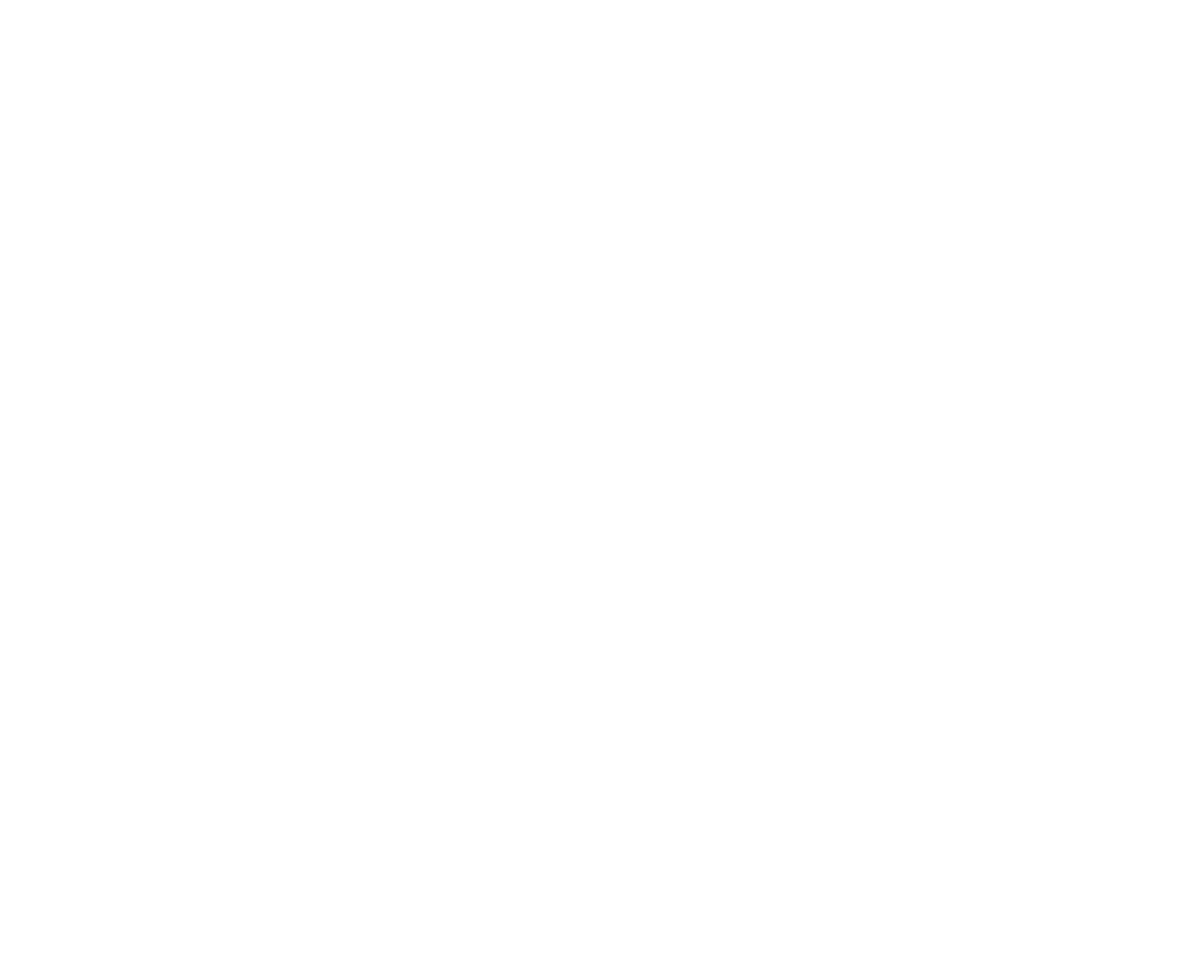
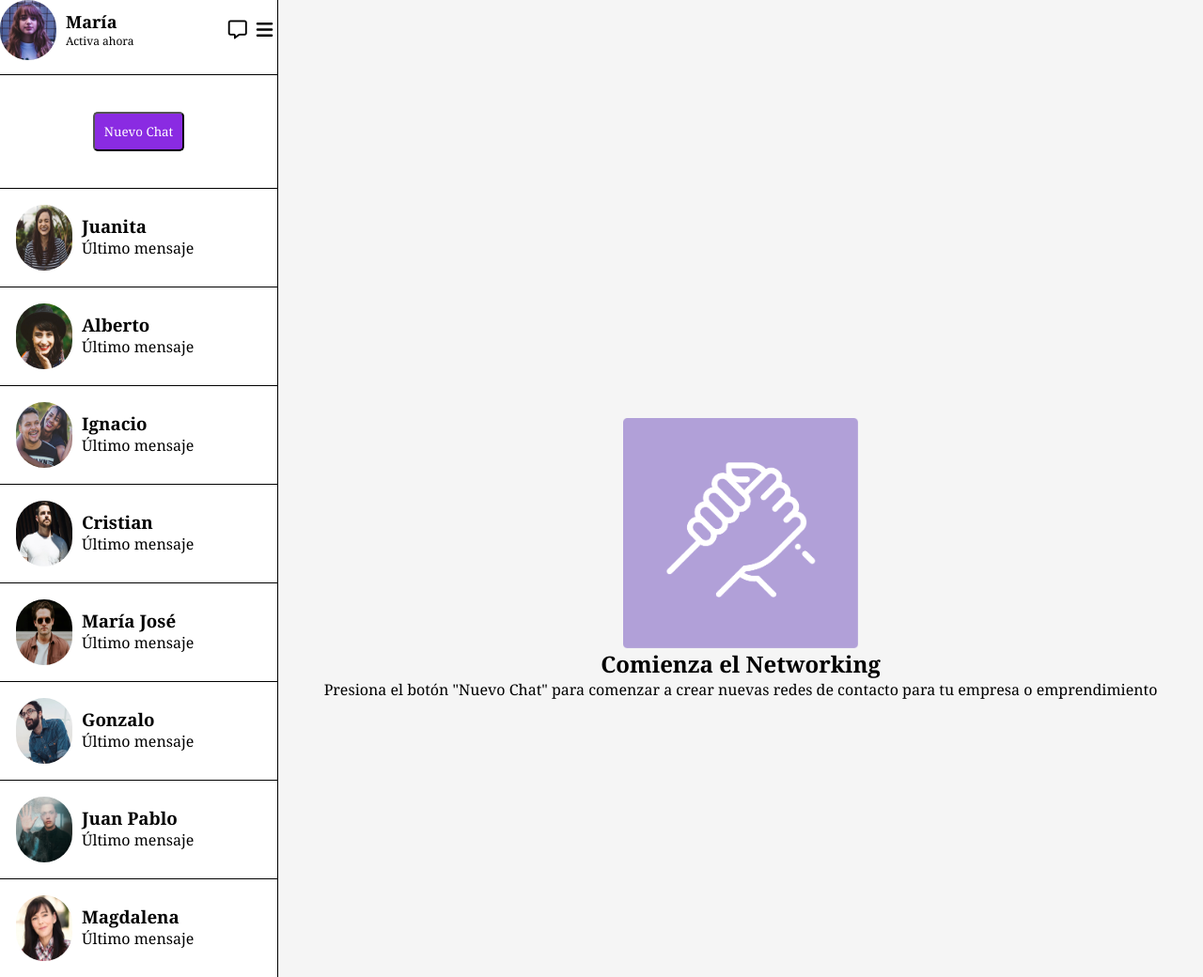
Before and after one commit to GKForever092/ContactmeSPA.github.io, a plain HTML site: page index.html in a window 1280 px wide. Shown: the whole page at 94% size. Before the commit the page ends 800 px from the top, so only its background shows below. Drawn offline with Linux system fonts and the light colour scheme.

Commit message:
Últimos cambios

```diff
--- a/assets/css/style.css
+++ b/assets/css/style.css
@@ -0,0 +1,98 @@
+*{
+    margin: 0;
+    padding: 0;
+    font-family: Cambria, Cochin, Georgia, Times, 'Times New Roman', serif;
+}
+
+main{
+    display: flex;
+}
+
+.principal{
+    display: flex;
+    width: 100%;
+    text-align: center;
+    padding-top: 150px;
+    background-color: whitesmoke;
+    min-height: 100vh;
+    flex-direction: column;
+    justify-content: center;
+    align-items: center;
+}
+
+.principal img{
+    width: 250px;
+}
+
+.contactos{
+    display: flex;
+    flex-direction: column;
+    flex-basis: 30%;
+    border-right: solid 1px;
+}
+
+.contactos .contacto{
+    display: flex;
+    min-height: 70px;
+    border-color: gray;
+    border-top: solid 1px;
+    padding: 17px;
+}
+
+.contactos .contacto img{
+    width: 60px;
+    border-radius: 30px;
+}
+
+.contactos .contacto .info{
+    text-align: left;
+    padding: 10px;
+}
+
+.nuevo-chat{
+    display: flex;
+    justify-content: center;
+    align-items: center;
+    padding: 20px;
+    min-height: 10vh;
+    border-color: gray;
+    border-top: solid 1px;
+}
+
+.nuevo-chat button{
+    padding: 10px;
+    background-color: blueviolet;
+    color: white;
+    border-radius: 5px;
+
+}
+
+.contactos nav{
+    display: flex;
+    justify-content: space-between;
+    padding-bottom: 15px;
+}
+
+.contactos nav img{
+    width: 60px;
+    border-radius: 30px;
+}
+
+.contactos nav .perfil{
+    display: flex;
+    font-size: 12px;
+    align-items: center;
+}
+
+.contactos nav .perfil .info{
+    padding: 10px;
+}
+
+.contactos nav .items{
+    display: flex;
+    align-items: center;
+}
+
+.contactos nav .items i{
+    padding: 5px;
+}
--- a/index.html
+++ b/index.html
@@ -4,13 +4,100 @@
     <meta charset="UTF-8">
     <meta name="viewport" content="width=device-width, initial-scale=1.0">
     <title>Contact me SPA</title>
+
+    <!-- css -->
     <link rel="stylesheet" href="./assets/css/style.css">
+
+    <!-- font awesome -->
+    <script src="https://kit.fontawesome.com/53d01a06c5.js" crossorigin="anonymous"></script>
 
 </head>
 <body>
 
+    <main class="container">
+        <section class="contactos">
 
+            <nav>
+                <div class="perfil">
+                    <img src="./assets/img/maria.jpg" alt="">
+                    <div class="info">
+                        <h2>María</h2>
+                        <p>Activa ahora</p>
+                    </div>
+                </div>
+                <div class="items">
+                    <i class="fa-regular fa-message fa-lg"></i>
+                    <i class="fa-solid fa-bars fa-lg"></i>
+                </div>
+            </nav>
 
+            <div class="nuevo-chat">
+                <button>Nuevo Chat</button>
+            </div>
+            <div class="contacto">
+                <img src="./assets/img/Screen Shot 2018-11-28 at 15.27.14.jpg" alt="">
+                <div class="info">
+                    <h3>Juanita</h3>
+                    <p>Último mensaje</p>
+                </div>
+            </div>
+            <div class="contacto">
+                <img src="./assets/img/Screen Shot 2018-11-28 at 15.28.04.jpg" alt="">
+                <div class="info">
+                    <h3>Alberto</h3>
+                    <p>Último mensaje</p>
+                </div>
+            </div>
+            <div class="contacto">
+                <img src="./assets/img/Screen Shot 2018-11-28 at 15.28.30.jpg" alt="">
+                <div class="info">
+                    <h3>Ignacio</h3>
+                    <p>Último mensaje</p>
+                </div>
+            </div>
+            <div class="contacto">
+                <img src="./assets/img/Screen Shot 2018-11-28 at 15.30.34.jpg" alt="">
+                <div class="info">
+                    <h3>Cristian</h3>
+                    <p>Último mensaje</p>
+                </div>
+            </div>
+            <div class="contacto">
+                <img src="./assets/img/Screen Shot 2018-11-28 at 15.30.54.jpg" alt="">
+                <div class="info">
+                    <h3>María José</h3>
+                    <p>Último mensaje</p>
+                </div>
+            </div>
+            <div class="contacto">
+                <img src="./assets/img/Screen Shot 2018-11-28 at 15.31.09.jpg" alt="">
+                <div class="info">
+                    <h3>Gonzalo</h3>
+                    <p>Último mensaje</p>
+                </div>
+            </div>
+            <div class="contacto">
+                <img src="./assets/img/Screen Shot 2018-11-28 at 15.32.16.jpg" alt="">
+                <div class="info">
+                    <h3>Juan Pablo</h3>
+                    <p>Último mensaje</p>
+                </div>
+            </div>
+            <div class="contacto">
+                <img src="./assets/img/Screen Shot 2018-11-28 at 15.32.44.jpg" alt="">
+                <div class="info">
+                    <h3>Magdalena</h3>
+                    <p>Último mensaje</p>
+                </div>
+            </div>
+        </section>
+
+        <section class="principal">
+            <img src="./assets/img/hand.png" alt="">
+            <h2>Comienza el Networking</h2>
+            <p>Presiona el botón "Nuevo Chat" para comenzar a crear nuevas redes de contacto para tu empresa o emprendimiento</p>
+        </section>
+    </main>
 
 
 </body>
```
